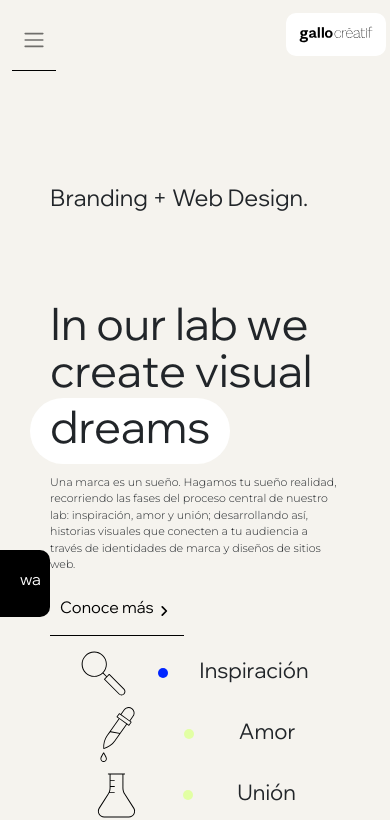
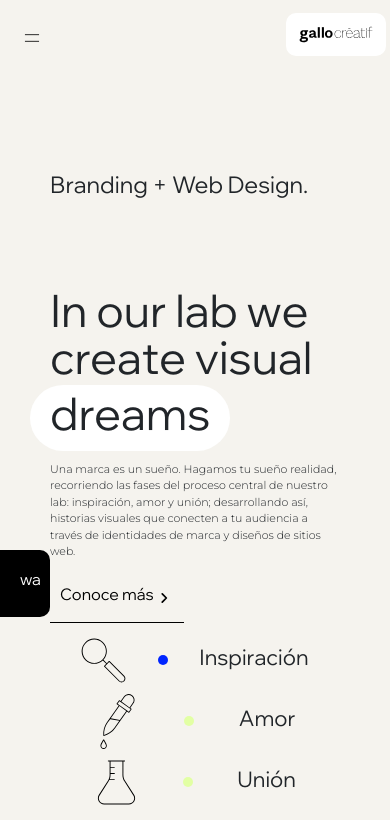
Before and after one commit to valentinasalazarh/Gallo-Salazar, a plain HTML site: page index.html in a window 390 px wide. Shown: the top 820 px of the page. Drawn offline with nearby package versions, Linux system fonts and the light colour scheme; a web font is replaced by a local one.

Commit message:
cambié el ícono del menú hamburguesa por un SVG personalizado, modificando el grosor y color del SVG. También asigné una clase al botón para quitar el borde inferior y asignar un hover personalizado

```diff
--- a/index.html
+++ b/index.html
@@ -29,9 +29,12 @@
         <div class="hamburguesa">
             <nav class="navbar navbar-expand-lg">
                 <div class="container-fluid">
-                    <!-- class="navbar-toggler" -->
-                    <button type="button" data-bs-toggle="collapse" data-bs-target="#navbarNav" aria-controls="navbarNav" aria-expanded="false" aria-label="Toggle navigation">
-                        <h6 class="navbar-toggler-icon"></h6>
+                    <button class="boton-hamburguesa" type="button" data-bs-toggle="collapse" data-bs-target="#navbarNav" aria-controls="navbarNav" aria-expanded="false" aria-label="Toggle navigation">
+                        <svg xmlns="http://www.w3.org/2000/svg" class="icon icon-tabler icon-tabler-menu" width="20" height="20" viewBox="0 0 24 24" stroke-width="1" stroke="#000000" fill="none" stroke-linecap="round" stroke-linejoin="round">
+                            <path stroke="none" d="M0 0h24v24H0z" fill="none"/>
+                            <line x1="4" y1="8" x2="20" y2="8" />
+                            <line x1="4" y1="16" x2="20" y2="16" />
+                        </svg>
                     </button>
                     <div class="collapse navbar-collapse" id="navbarNav">
                         <ul class="navbar-nav">
--- a/styles/styles.css
+++ b/styles/styles.css
@@ -82,6 +82,14 @@ footer {
     background-color: #F5F3EE;
     font-family: 'Wix Madefor Display', sans-serif;
     font-weight: 100;
+}
+.boton-hamburguesa {
+    border: none;
+}
+.boton-hamburguesa:hover {
+    background-color: #F5FFDE;
+    border-radius: 15px;
+    border: none;
 }
 .hamburguesa-fondo-negro {
     background-color: #181818;
```
